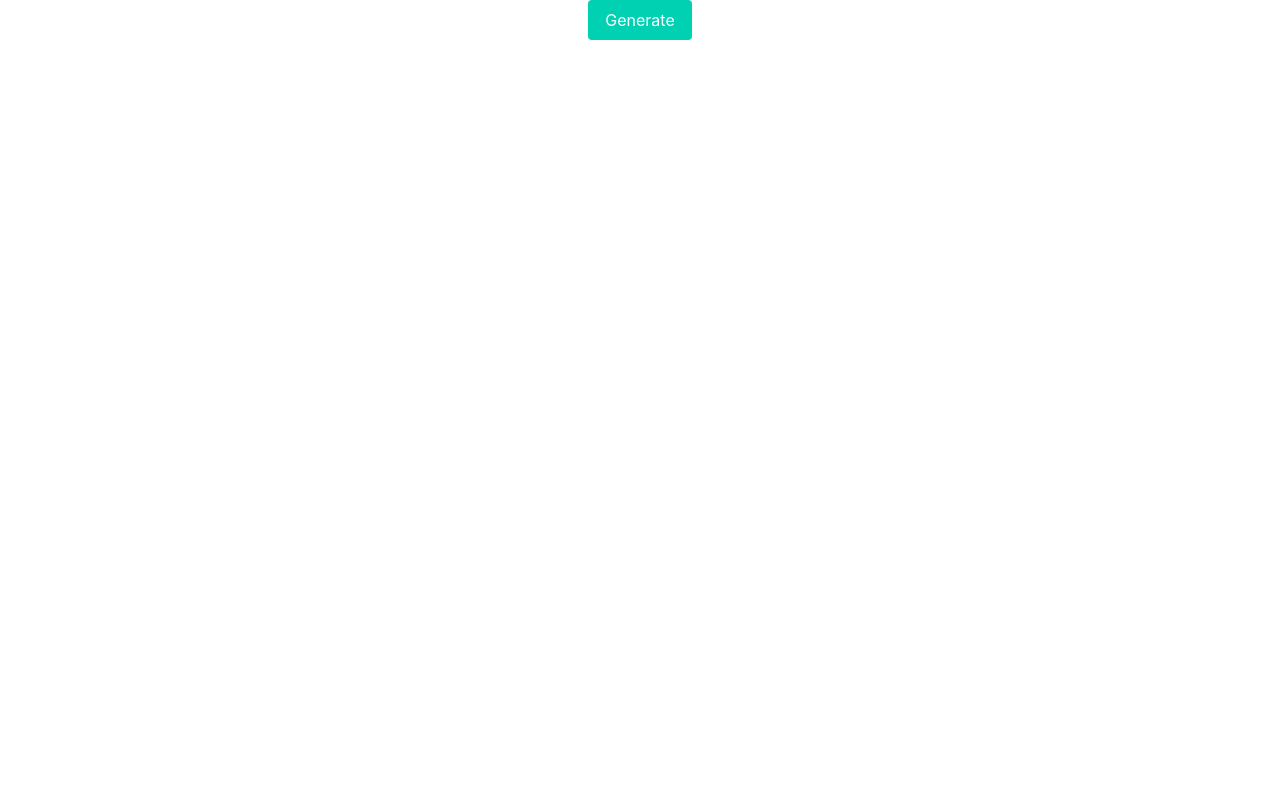
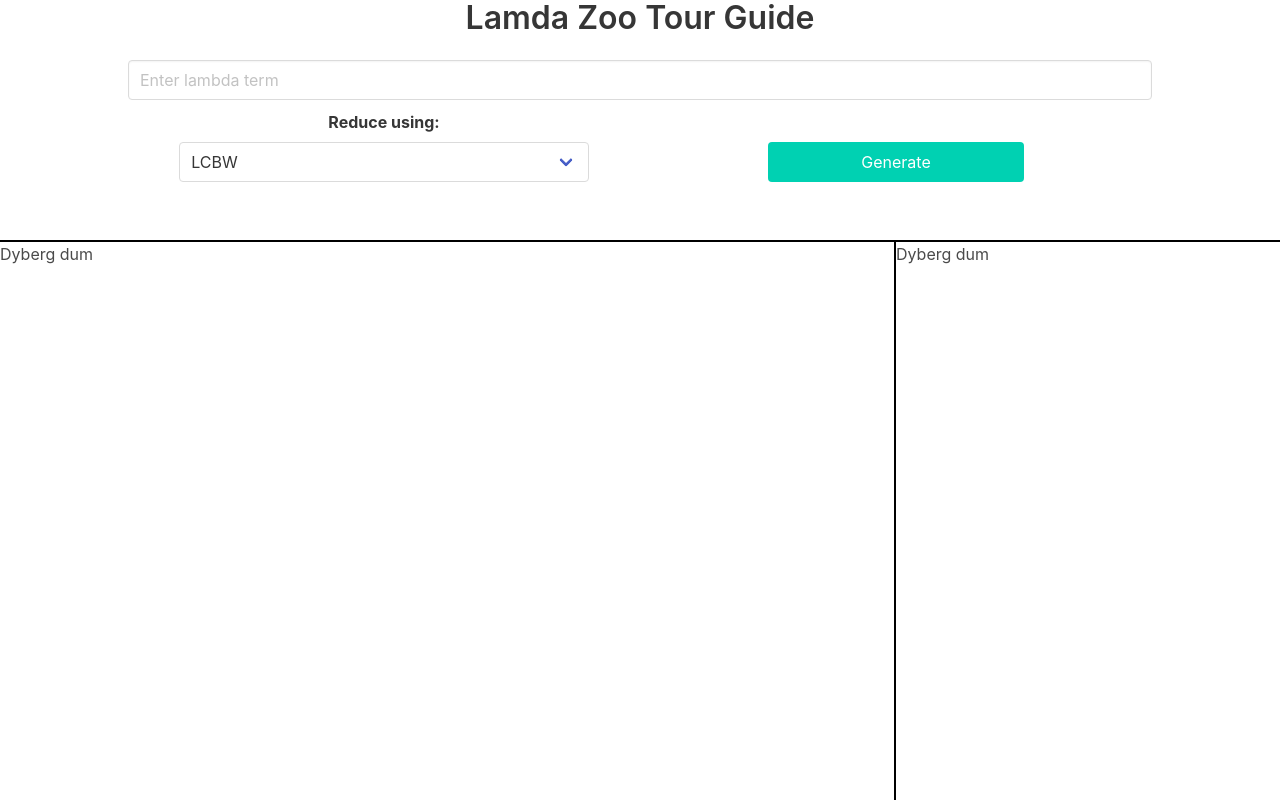
Before and after one commit to math284i/Development-of-a-Tour-Guide-for-the-Lambda-Zoo, a React (Create React App) app in the folder tourguide/: page / in a window 1280 px wide. Built offline with nearby package versions, Linux system fonts and the light colour scheme.

Commit message:
Initial UI dev

```diff
--- a/tourguide/src/App.css
+++ b/tourguide/src/App.css
@@ -1,38 +1,67 @@
-.App {
-  text-align: center;
+body::-webkit-scrollbar {
+  display: none;
 }
 
-.App-logo {
-  height: 40vmin;
-  pointer-events: none;
+.App {
+  height: 100vh;
+  width: 100vw;
 }
 
-@media (prefers-reduced-motion: no-preference) {
-  .App-logo {
-    animation: App-logo-spin infinite 20s linear;
-  }
+.Upper {
+  text-align: center;
+  height: 30%;
+  width: 100%;
+  /*border: 2px solid black;*/
 }
 
-.App-header {
-  background-color: #282c34;
-  min-height: 100vh;
-  display: flex;
-  flex-direction: column;
-  align-items: center;
-  justify-content: center;
-  font-size: calc(10px + 2vmin);
-  color: white;
+.Lower {
+  height: 70%;
+  width: 100%;
 }
 
-.App-link {
-  color: #61dafb;
+.Result {
+  display: inline-block;
+  height: 100%;
+  width: 70%;
+  border-top: 2px solid black;
+  border-right: 2px solid black;
+  /*border: 2px solid black;*/
 }
 
-@keyframes App-logo-spin {
-  from {
-    transform: rotate(0deg);
-  }
-  to {
-    transform: rotate(360deg);
-  }
+.Stats {
+  display: inline-block;
+  height: 100%;
+  width: 30%;
+  border-top: 2px solid black;
+  /*border: 2px solid black;*/
 }
+
+.SecondUpper {
+  display: inline-block;
+  width: 80%;
+  /*border: 2px solid black;*/
+}
+
+.SecondUpperChild {
+  display: inline-block;
+  height: 100%;
+  width: 50%;
+  /*border: 2px solid black;*/
+}
+
+.input {
+  width: 80% !important;
+  display: block !important;
+  margin: 0 auto !important;
+  margin-bottom: 10px !important;
+  background-color: white !important;
+}
+
+.select.is-fullwidth {
+  width: 80% !important;
+}
+
+.button.is-primary {
+  width: 50% !important;
+  display: inline-block !important;
+}
--- a/tourguide/src/App.js
+++ b/tourguide/src/App.js
@@ -1,16 +1,48 @@
 import { useState } from "react";
 import { AppContainer } from './AppContainer';
+import { Input } from './Input';
+import { Setting } from './Setting';
 import './App.css';
 
 function App() {
 
   const [ result, setResult ] = useState('');
+  const [ input, setInput ] = useState('');
+  const [ setting, setSetting ] = useState('LCBW');
 
-  const updateResult = (update) => setResult(update);
+  const updateResult = (update) => {
+    setResult(update);
+    console.log(update);
+  }
+  const updateInput = (update) => {
+    setInput(update);
+    console.log(update);
+  }
+  const updateSetting = (update) => {
+    setSetting(update);
+    console.log(update);
+  }
 
   return (
     <div className="App">
-       <AppContainer onClick={updateResult}/>
+      <div className="Upper">
+        <h1 className="title">Lamda Zoo Tour Guide</h1>
+        <Input value={input} onChange={updateInput} />
+        <div className="SecondUpper">
+          <Setting label="Reduce using:" onChange={updateSetting} />
+          <div className="SecondUpperChild">
+            <AppContainer onClick={updateResult}/>
+          </div>
+        </div>
+      </div>
+      <div className="Lower">
+        <div className="Result">
+          <h2>Dyberg dum</h2>
+        </div>
+        <div className="Stats">
+          <h2>Dyberg dum</h2>
+        </div>
+      </div>
     </div>
   );
 }
--- a/tourguide/src/AppContainer.js
+++ b/tourguide/src/AppContainer.js
@@ -2,7 +2,6 @@ import React from "react";
 import "./App.css";
 import 'bulma/css/bulma.css';
 import { LambdaExpr } from "./Infrastructure/Datastructur.js"
-
 
 
 export class AppContainer extends React.Component {
@@ -31,11 +30,12 @@ export class AppContainer extends React.Component {
             var result = lambdaExpr.toString();
             console.log("Result: " + result);
             this.props.onClick(result);
+
         }
 
     render() {
         return (
-            <div className="divElement">
+            <div>
                 <button className="button is-primary" onClick={this.handleClick}>Generate</button>
             </div>
         );
--- /dev/null
+++ b/tourguide/src/Input.js
@@ -0,0 +1,22 @@
+import React from "react";
+import "./App.css";
+
+export class Input extends React.Component {
+    constructor(props) {
+        super(props);
+        this.handleChange = this.handleChange.bind(this);
+    }
+
+    handleChange(e) {
+        const value = e.target.value;
+        this.props.onChange(value);
+    }
+
+    render() {
+        return (
+        <div className="control">
+          <input placeholder={`Enter lambda term`} className="input" defaultValue={this.props.value} onChange={this.handleChange}/>
+        </div>
+        );
+    }
+}
--- /dev/null
+++ b/tourguide/src/Setting.js
@@ -0,0 +1,28 @@
+import React from "react";
+import "./App.css";
+
+export class Setting extends React.Component {
+    constructor(props) {
+        super(props);
+        this.handleChange = this.handleChange.bind(this);
+    }
+
+    handleChange(e) {
+        const value = e.target.value;
+        this.props.onChange(value);
+    }
+
+    render() {
+        return (
+        <div className="SecondUpperChild">
+            <label className="label">{this.props.label}</label>
+            <div className="select is-fullwidth">
+                <select onChange={this.handleChange}>
+                    <option>LCBW</option>
+                    <option>RCBW</option>
+                </select>
+            </div>
+        </div>
+        );
+    }
+}
```
